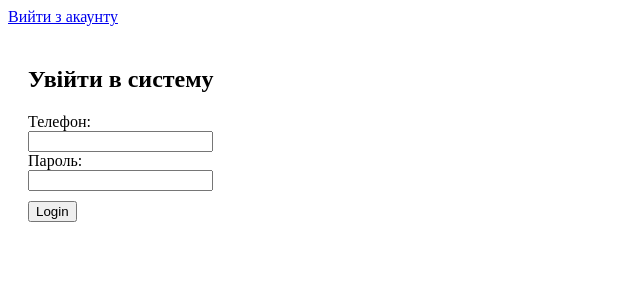
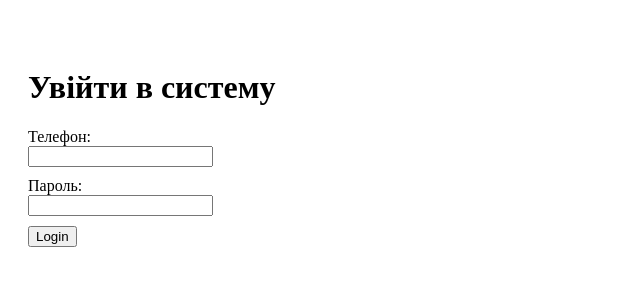
Before and after one commit to Alexsh206/Hospital, a React (Vite) app in the folder hospital-frontend/: page /login in a window 1280 px wide. Shown: the top 300 px of the page, without its empty margins (0-640 px from the left). Built offline with nearby package versions, Linux system fonts and the light colour scheme.

Commit message:
Update project

```diff
--- a/hospital-frontend/src/App.jsx
+++ b/hospital-frontend/src/App.jsx
@@ -1,57 +1,55 @@
-import {Routes, Route, Navigate, Link} from 'react-router-dom'
-import PrivateRoute from './auth/PrivateRoute'
-import PatientsPage      from './pages/Patients'
-import AddPatientPage    from './pages/AddPatientPage'
-import StaffPage         from './pages/Staff'
-import AddStaffPage      from './pages/AddStaffPage'
-import AppointmentsPage  from './pages/AppointmentsPage'
-import AddAppointmentPage from './pages/AddAppointmentPage'
-import PatientDashboardPage from './pages/PatientDashboardPage'
-import StaffDashboardPage   from './pages/StaffDashboardPage'
-import LoginPage         from './pages/LoginPage'
-import { useAuth }       from './auth/AuthProvider'
-import EditPatientPage from "./pages/EditPatientPage.jsx";
+import React from 'react'
+import { Routes, Route, Navigate, Link } from 'react-router-dom'
+import PrivateRoute   from './auth/PrivateRoute.jsx'
+import { useAuth }    from './auth/AuthProvider.jsx'
+
+import LoginPage      from './pages/LoginPage.jsx'
+import PatientsPage   from './pages/Patients.jsx'
+import AddPatientPage from './pages/AddPatientPage.jsx'
+import StaffPage      from './pages/Staff.jsx'
+import AddStaffPage   from './pages/AddStaffPage.jsx'
+import AppointmentsPage  from './pages/AppointmentsPage.jsx'
+import AddAppointmentPage from './pages/AddAppointmentPage.jsx'
+import PatientDashboardPage from './pages/PatientDashboardPage.jsx'
+import StaffDashboardPage   from './pages/StaffDashboardPage.jsx'
 
 export default function App() {
-    const { user } = useAuth()
+    const { user, isAuthenticated, logout } = useAuth()
 
     return (
         <>
-            <nav>
+            <nav style={{ padding: 10 }}>
                 {user?.role === 'staff' && <>
-                    <Link to={`/dashboard/staff/${user.id}`}>Моя сторінка</Link>
-                    <Link to="/patients">Список пацієнтів</Link>
-                    <Link to="/patients/add">Додати пацієнта</Link>
-                    <Link to="/staff">Персонал</Link>
-                    <Link to="/staff/add">Додати працівника</Link>
-                    <Link to="/appointments">Призначення</Link>
-                    <Link to="/appointments/add">Нове призначення</Link>
+                    <Link to="/patients">Пацієнти</Link>{' '}
+                    <Link to="/patients/add">Додати пацієнта</Link>{' '}
+                    <Link to="/staff">Персонал</Link>{' '}
+                    <Link to="/staff/add">Додати працівника</Link>{' '}
+                    <Link to="/appointments">Призначення</Link>{' '}
+                    <Link to="/appointments/add">Нове призначення</Link>{' '}
                 </>}
                 {user?.role === 'patient' && <>
-                    <Link to={`/dashboard/patient/${user.id}`}>Моя медична картка</Link>
+                    <Link to={`/dashboard/patient/${user.id}`}>Моя картка</Link>{' '}
                 </>}
-                <Link to="/login">Вийти з акаунту</Link>
+                {isAuthenticated && <button onClick={logout}>Вийти</button>}
             </nav>
 
             <Routes>
                 <Route path="/login" element={<LoginPage />} />
 
+                {/* Раздел для staff */}
                 <Route element={<PrivateRoute roles={['staff']} />}>
                     <Route path="/patients"      element={<PatientsPage />} />
                     <Route path="/patients/add"  element={<AddPatientPage />} />
-                    <Route path="/patients/:id/edit" element={<EditPatientPage />} />
                     <Route path="/staff"         element={<StaffPage />} />
                     <Route path="/staff/add"     element={<AddStaffPage />} />
                     <Route path="/appointments"      element={<AppointmentsPage />} />
                     <Route path="/appointments/add"  element={<AddAppointmentPage />} />
+                    <Route path="/dashboard/staff/:id" element={<StaffDashboardPage />} />
                 </Route>
 
+                {/* Раздел для patient */}
                 <Route element={<PrivateRoute roles={['patient']} />}>
                     <Route path="/dashboard/patient/:id" element={<PatientDashboardPage />} />
-                </Route>
-
-                <Route element={<PrivateRoute roles={['staff']} />}>
-                    <Route path="/dashboard/staff/:id" element={<StaffDashboardPage />} />
                 </Route>
 
                 <Route path="*" element={<Navigate to="/login" replace />} />
--- a/hospital-frontend/src/auth/AuthProvider.jsx
+++ b/hospital-frontend/src/auth/AuthProvider.jsx
@@ -1,53 +1,61 @@
-import React, { createContext, useContext, useState } from 'react';
-import { useNavigate } from 'react-router-dom';
-import { http } from '../api/http'; // axios.create({ baseURL: '/api', ... })
+import React, { createContext, useContext, useState } from 'react'
+import { useNavigate }         from 'react-router-dom'
+import { loginByPhoneAndPassword as loginPatient } from '../api/patients'
+import { loginByPhoneAndPassword as loginStaff }   from '../api/staff'
 
-const AuthContext = createContext();
+const AuthContext = createContext(null)
+
+
 
 export function AuthProvider({ children }) {
-    const [user, setUser] = useState(() => {
-        const stored = localStorage.getItem('user');
-        return stored ? JSON.parse(stored) : null;
-    });
-    const navigate = useNavigate();
+    const [user, setUser] = useState(null)
+    const nav = useNavigate()
 
-    const login = async ({ phone, password }) => {
-        try {
-            const resp = await http.post('/auth/login', { phone, password });
-            const { role, id, name, position } = resp.data;
-            const u = { role, id, name, position };
-            setUser(u);
-            localStorage.setItem('user', JSON.stringify(u));
+    async function login({ phone, password }) {
+        // сначала пробуем залогинить пациента
+        let resp = await loginPatient(phone, password).catch(() => null)
+        let role = 'patient'
 
-            // редіректимо лише тут
-            if (role === 'patient') {
-                navigate(`/dashboard/patient/${id}`, { replace: true });
+        if (!resp || resp.status !== 200) {
+            // если не пациент — пробуем персонал
+            resp = await loginStaff(phone, password).catch(() => null)
+            role = 'staff'
+        }
+
+        if (resp && resp.status === 200) {
+            const body = resp.data
+            // body должен содержать { id, name, role }
+            setUser({ id: body.id, name: body.name, role: body.role })
+            // редирект в зависимости от роли
+            if (body.role === 'patient') {
+                nav(`/dashboard/patient/${body.id}`, { replace: true })
             } else {
-                navigate(`/dashboard/staff/${id}`, { replace: true });
+                nav(`/dashboard/staff/${body.id}`, { replace: true })
             }
-            return true;
-        } catch (e) {
-            console.error('Login error', e);
-            return false;
+            return true
         }
-    };
+        return false
+    }
 
-    const logout = () => {
-        setUser(null);
-        localStorage.removeItem('user');
-        navigate('/login', { replace: true });
-    };
+    function logout() {
+        setUser(null)
+        nav('/login', { replace: true })
+    }
 
     return (
         <AuthContext.Provider value={{
             user,
-            isAuthenticated: !!user,
+            isAuthenticated: Boolean(user),
             login,
             logout
         }}>
             {children}
         </AuthContext.Provider>
-    );
+    )
 }
 
-export const useAuth = () => useContext(AuthContext);
+export function useAuth() {
+    const ctx = useContext(AuthContext)
+    if (!ctx) throw new Error('useAuth must be inside AuthProvider')
+    return ctx
+}
--- a/hospital-frontend/src/main.jsx
+++ b/hospital-frontend/src/main.jsx
@@ -1,8 +1,9 @@
 import React from 'react'
 import ReactDOM from 'react-dom/client'
 import { BrowserRouter } from 'react-router-dom'
-import { AuthProvider }  from './auth/AuthProvider.jsx'
-import App               from './App.jsx'
+
+import App          from './App.jsx'
+import { AuthProvider } from './auth/AuthProvider.jsx'
 
 ReactDOM.createRoot(document.getElementById('root')).render(
     <React.StrictMode>
--- a/hospital-frontend/src/pages/LoginPage.jsx
+++ b/hospital-frontend/src/pages/LoginPage.jsx
@@ -1,49 +1,54 @@
-import { useState }   from 'react'
-import { useAuth }    from '../auth/AuthProvider'
+// src/pages/LoginPage.jsx
+
+import React, { useState } from 'react'
+import { useNavigate } from 'react-router-dom'
+import { useAuth } from '../auth/AuthProvider'
 
 export default function LoginPage() {
-    const { login } = useAuth()
-    const [form, setForm] = useState({ phone: '', password: '' })
-    const [error, setError] = useState(null)
+    const [phone, setPhone] = useState('')
+    const [password, setPassword] = useState('')
+    const [error, setError] = useState('')
+    const auth = useAuth()
+    const nav = useNavigate()
 
-    const handle = e => {
-        setForm(f => ({ ...f, [e.target.name]: e.target.value }))
-    }
-
-    const submit = async e => {
+    const handleSubmit = async (e) => {
         e.preventDefault()
-        const ok = await login(form)
-        if (!ok) {
-            setError('Неправильні телефон або пароль')
+        setError('')
+        const success = await auth.login({ phone, password })
+        if (!success) {
+            setError('Неправильний телефон або пароль')
+        } else {
+            // После успешного логина редирект уже происходит внутри auth.login
+            // Но на всякий случай можно:
+            nav('/', { replace: true })
         }
     }
 
     return (
-        <form onSubmit={submit} style={{ padding: 20 }}>
-            <h2>Увійти в систему</h2>
-            {error && <div style={{ color: 'red' }}>{error}</div>}
-            <div>
-                <label>Телефон:<br/>
+        <div style={{ padding: 20 }}>
+            <h1>Увійти в систему</h1>
+            {error && <p style={{ color: 'red' }}>{error}</p>}
+            <form onSubmit={handleSubmit}>
+                <div>
+                    <label>Телефон:</label><br />
                     <input
-                        name="phone"
-                        value={form.phone}
-                        onChange={handle}
-                        required
+                        type="text"
+                        value={phone}
+                        onChange={e => setPhone(e.target.value)}
                     />
-                </label>
-            </div>
-            <div>
-                <label>Пароль:<br/>
+                </div>
+                <div style={{ marginTop: 10 }}>
+                    <label>Пароль:</label><br />
                     <input
                         type="password"
-                        name="password"
-                        value={form.password}
-                        onChange={handle}
-                        required
+                        value={password}
+                        onChange={e => setPassword(e.target.value)}
                     />
-                </label>
-            </div>
-            <button type="submit" style={{ marginTop: 10 }}>Login</button>
-        </form>
+                </div>
+                <div style={{ marginTop: 10 }}>
+                    <button type="submit">Login</button>
+                </div>
+            </form>
+        </div>
     )
 }
```
Also changed, not shown: hospital-frontend/src/pages/Login.jsx (deleted, +0 -11 lines).
